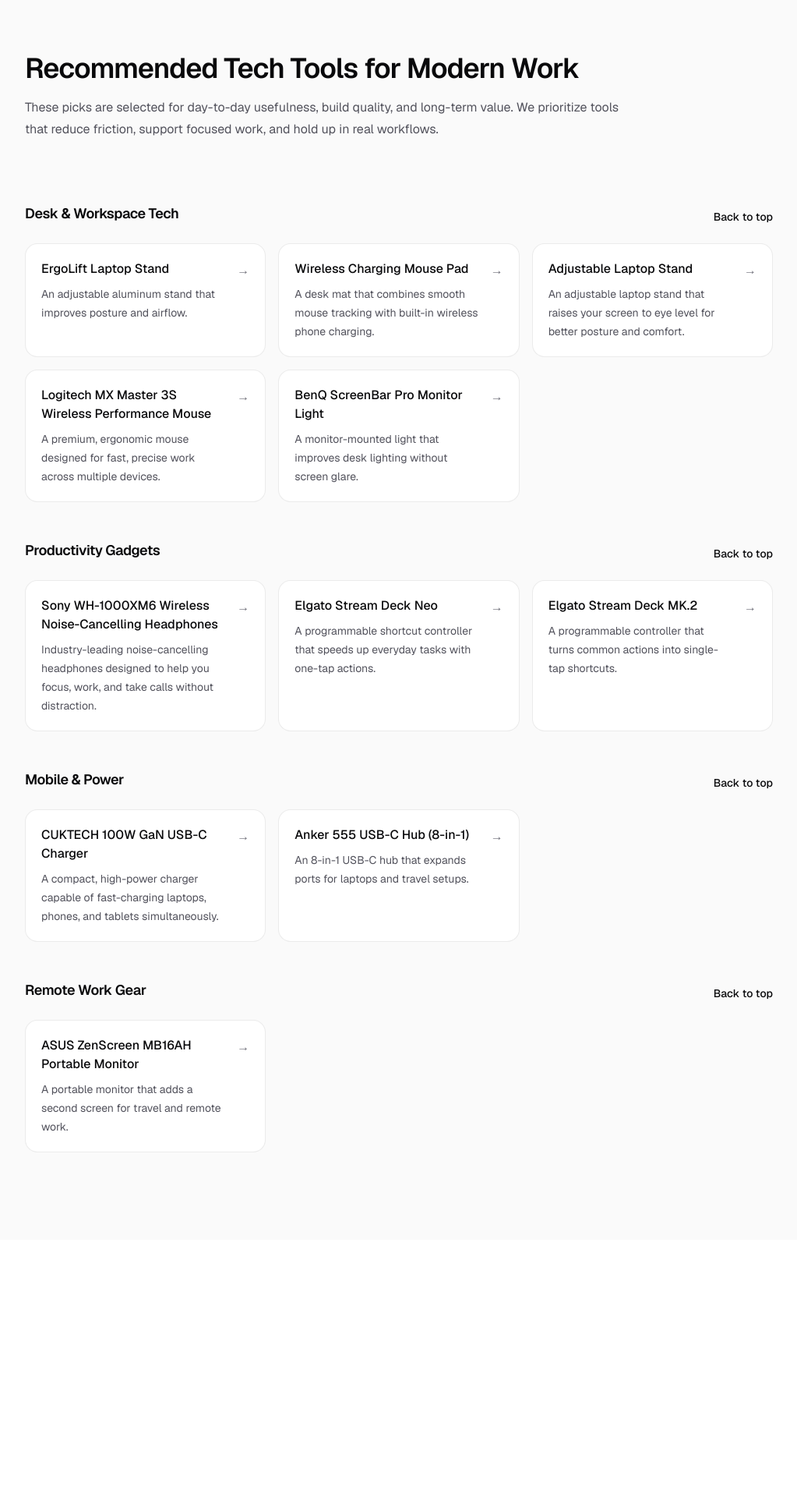
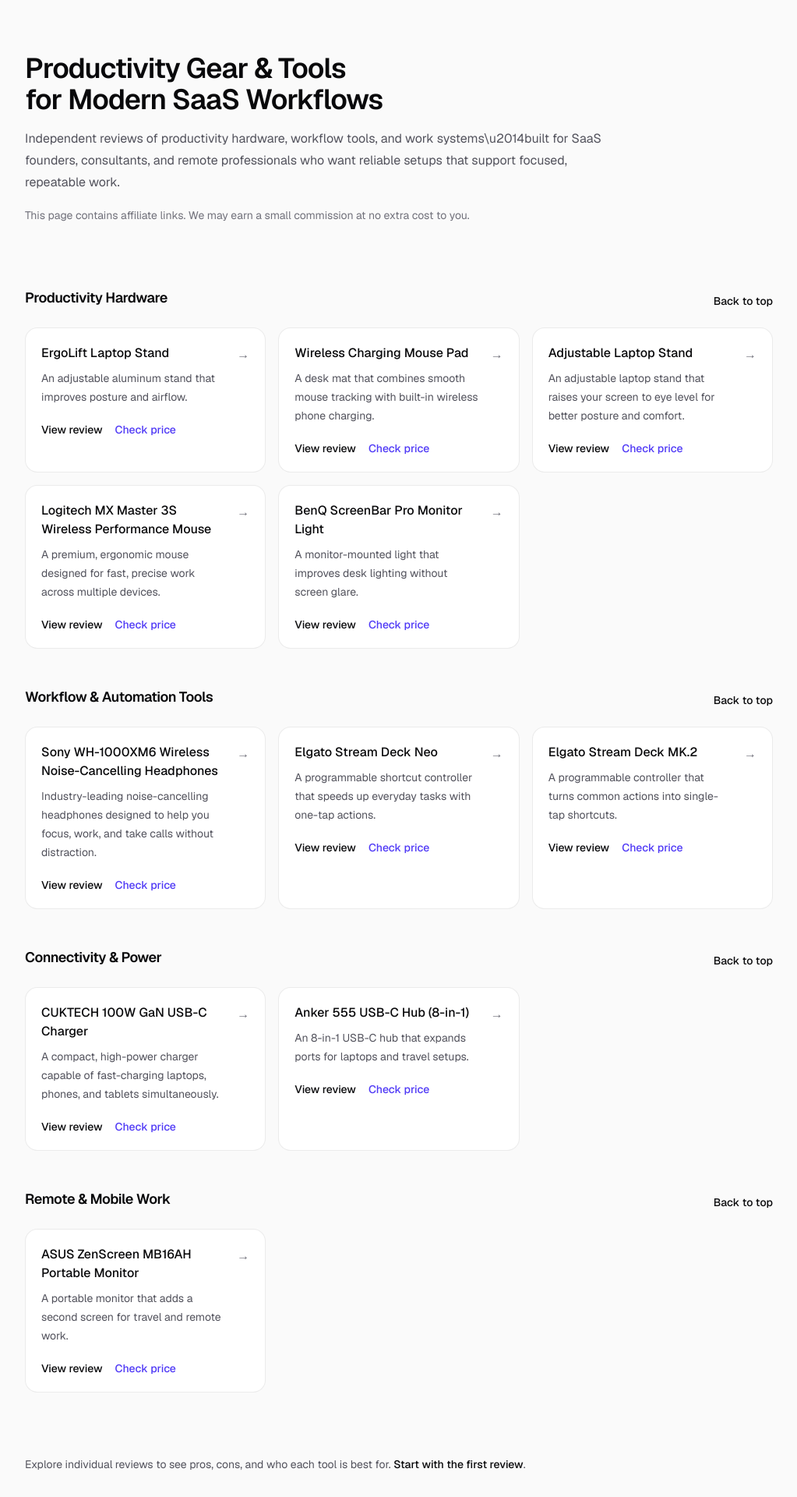
Before and after one commit to PatchLore/saaspertise, a Next.js app in the folder web/: page /gear in a window 1280 px wide. Shown: the part 60-1980 px from the top of the page at 78% size, without its empty margins (128-1151 px from the left). Before the commit the page ends 1650 px from the top, so only its background shows below. Built offline with nearby package versions, Linux system fonts and the light colour scheme.

Commit message:
feat: improve gear page discovery and affiliate compliance

```diff
--- a/web/app/gear/page.tsx
+++ b/web/app/gear/page.tsx
@@ -4,10 +4,10 @@ import { products } from "../data/products";
 
 export default function GearPage() {
   const sections = [
-    { title: "Desk & Workspace Tech", category: "desk" },
-    { title: "Productivity Gadgets", category: "productivity" },
-    { title: "Mobile & Power", category: "mobile" },
-    { title: "Remote Work Gear", category: "remote" },
+    { title: "Productivity Hardware", category: "desk" },
+    { title: "Workflow & Automation Tools", category: "productivity" },
+    { title: "Connectivity & Power", category: "mobile" },
+    { title: "Remote & Mobile Work", category: "remote" },
   ] as const;
 
   return (
@@ -18,12 +18,17 @@ export default function GearPage() {
           <section className="py-8 sm:py-12">
             <div className="max-w-3xl">
               <h1 className="text-balance text-3xl font-semibold tracking-tight sm:text-4xl">
-                Recommended Tech Tools for Modern Work
+                Productivity Gear & Tools for Modern SaaS Workflows
               </h1>
               <p className="mt-4 text-pretty text-base leading-7 text-zinc-600 dark:text-zinc-400">
-                These picks are selected for day-to-day usefulness, build quality,
-                and long-term value. We prioritize tools that reduce friction,
-                support focused work, and hold up in real workflows.
+                Independent reviews of productivity hardware, workflow tools, and
+                work systems\u2014built for SaaS founders, consultants, and remote
+                professionals who want reliable setups that support focused,
+                repeatable work.
+              </p>
+              <p className="mt-4 text-sm leading-6 text-zinc-500 dark:text-zinc-500">
+                This page contains affiliate links. We may earn a small commission
+                at no extra cost to you.
               </p>
             </div>
           </section>
@@ -49,9 +54,8 @@ export default function GearPage() {
                     {products
                       .filter((p) => p.category === section.category)
                       .map((product) => (
-                        <Link
+                        <div
                           key={product.slug}
-                          href={`/gear/${product.slug}`}
                           className="group rounded-2xl border border-black/[.08] bg-white p-5 transition-colors hover:bg-black/[.02] dark:border-white/[.145] dark:bg-black dark:hover:bg-[#1a1a1a]"
                         >
                           <div className="flex items-start justify-between gap-4">
@@ -70,13 +74,45 @@ export default function GearPage() {
                               →
                             </span>
                           </div>
-                        </Link>
+
+                          <div className="mt-5 flex flex-wrap items-center gap-4">
+                            <Link
+                              href={`/gear/${product.slug}`}
+                              className="text-sm font-medium text-zinc-950 hover:underline dark:text-zinc-50"
+                            >
+                              View review
+                            </Link>
+                            <a
+                              href={product.affiliateUrl}
+                              target="_blank"
+                              rel="nofollow sponsored noopener"
+                              className="text-sm font-medium text-indigo-600 hover:text-indigo-700 dark:text-indigo-400 dark:hover:text-indigo-300"
+                            >
+                              Check price
+                            </a>
+                          </div>
+                        </div>
                       ))}
                   </div>
                 </section>
               ))}
             </div>
           </div>
+
+          {/* 3) Soft CTA */}
+          <section className="pt-10 sm:pt-12">
+            <p className="text-sm leading-6 text-zinc-600 dark:text-zinc-400">
+              Explore individual reviews to see pros, cons, and who each tool is
+              best for.{" "}
+              <Link
+                href={`/gear/${products[0]?.slug ?? ""}`}
+                className="font-medium text-zinc-950 hover:underline dark:text-zinc-50"
+              >
+                Start with the first review
+              </Link>
+              .
+            </p>
+          </section>
         </Container>
       </main>
     </div>
```
